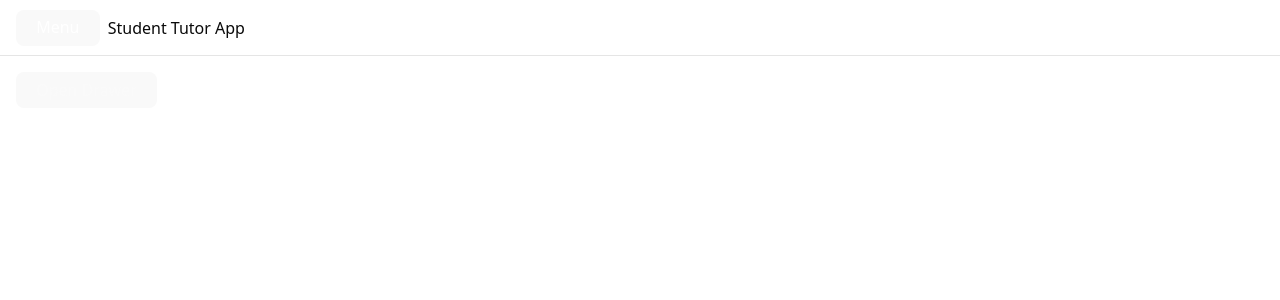
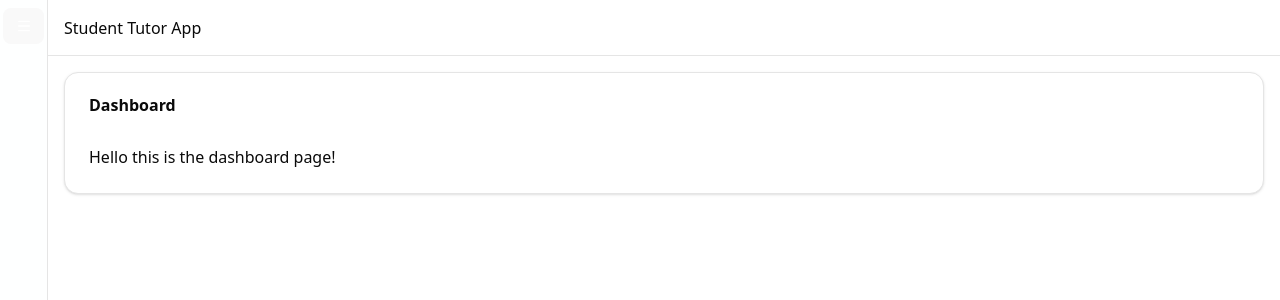
Before and after one commit to IvanOG7777/TutorApp, a React (Vite) app: page /dashboard in a window 1280 px wide. Shown: the top 300 px of the page. Built offline with nearby package versions, Linux system fonts and the light colour scheme.

Commit message:
Unneeded code
Took away the code i had in the the dashboard. Added a card to see how it looks like. Started working on a userStore as well.

```diff
--- a/src/layouts/AppShell.tsx
+++ b/src/layouts/AppShell.tsx
@@ -1,37 +1,57 @@
 // src/layouts/AppShell.tsx
 import { useState } from "react";
 import { NavLink, Outlet, useLocation } from "react-router-dom";
-import { MailIcon } from "lucide-react";
 import { Button } from "@/components/ui/button";
 import { Drawer, List, ListItemButton, ListItemIcon, ListItemText } from "@mui/material";
+import {Menu, MailIcon, X} from "lucide-react";
 
 export default function AppShell() {
     const [open, setOpen] = useState(false);
     const location = useLocation();
 
     const items = [
-        { label: "Home", to: "/" },
+        { label: "Home", to: "/dashboard" },
         { label: "Post", to: "/posts" },
         { label: "Ask/Request", to: "/ask" },
         { label: "Profile", to: "/profile" },
     ];
 
     return (
-        <div className="min-h-screen flex flex-col">
-            {/* top bar (drawer trigger) */}
-            <header className="h-14 border-b flex items-center px-4">
-                <Button variant="ghost" className="text-white" onClick={() => setOpen(true)}>Menu</Button>
-                <div className="ml-2 font-medium">Student Tutor App</div>
-            </header>
+        <div className="min-h-screen flex">
 
-            {/* page content */}
-            <main className="flex-1 p-4">
-                <Outlet /> {/* 👈 all pages render here */}
-            </main>
+            <aside className="fixed left-0 top-0 h-screen w-12 border-r bg-background/90 backdrop-blur-sm flex flex-col items-center">
+                {/* top-left menu button */}
+                <Button
+                    variant="ghost"
+                    size="icon"
+                    className="mt-2"
+                    onClick={() => setOpen(true)}
+                    aria-label="Open menu"
+                >
+                    <Menu className="h-5 w-5 text-white" />
+                </Button>
+                {/* you can add more rail icons stacked vertically here */}
+            </aside>
+            <div className="ml-12 flex-1 flex flex-col">
+                {/* optional top bar for page title, etc. */}
+                <header className="h-14 border-b flex items-center px-4">
+                    <div className="font-medium">Student Tutor App</div>
+                </header>
 
-            {/* global drawer */}
+                <main className="flex-1 p-4">
+                    <Outlet />
+                </main>
+            </div>
+
+            {/* DRAWER CONTENT */}
             <Drawer open={open} onClose={() => setOpen(false)}>
-                <div style={{ width: 250 }}>
+                <div style={{ width: 260 }}>
+                    <div className="flex items-center justify-between px-3 py-3 border-b">
+                        <span className="font-semibold">Navigation</span>
+                        <Button variant="ghost" size="icon" onClick={() => setOpen(false)} aria-label="Close menu">
+                            <X className="h-5 w-5 text-white" />
+                        </Button>
+                    </div>
                     <List>
                         {items.map((it) => (
                             <ListItemButton
--- a/src/pages/Dashboard.tsx
+++ b/src/pages/Dashboard.tsx
@@ -1,55 +1,22 @@
 import {useState} from "react";
-import {NavLink, Outlet, useNavigate} from "react-router-dom";
-import {MailIcon, Menu} from "lucide-react";
-import {Button} from "@/components/ui/button.tsx";
+import {NavLink, Outlet} from "react-router-dom";
+import {MailIcon} from "lucide-react";
 
-import { List, Drawer, ListItemText, ListItemIcon, ListItemButton} from "@mui/material";
+import {Card, CardContent, CardTitle, CardHeader} from "@/components/ui/card.tsx";
 
 
 export default function Dashboard() {
+    return (
+        <div>
+            <Card>
+                <CardHeader>
+                    <CardTitle>Dashboard</CardTitle>
+                </CardHeader>
 
-    const navigate = useNavigate();
-    const [open, setOpen] = useState(false);
-    const items = [
-        { label: "Home", to: "/" },
-        { label: "Post", to: "/posts" },
-        { label: "Ask/Request", to: "/ask" },
-        { label: "Profile", to: "/profile" },
-    ];
-
-    const list = () => (
-        <div style={{ width: 250 }}>
-            <List>
-                {items.map((item) => (
-                    <ListItemButton
-                        key={item.to}
-                        component={NavLink}     // 👈 turn it into a link
-                        to={item.to}
-                        onClick={() => setOpen(false)}  // close drawer after click
-                        selected={location.pathname === item.to} // highlight active
-                        sx={{ "&.active": { bgcolor: "action.selected" } }}
-                    >
-                        <ListItemIcon>
-                            <MailIcon size={18} />
-                        </ListItemIcon>
-                        <ListItemText primary={item.label} />
-                    </ListItemButton>
-                ))}
-            </List>
+                <CardContent>
+                    Hello this is the dashboard page!
+                </CardContent>
+            </Card>
         </div>
-    );
-
-    return (
-
-        <div>
-            <Button onClick={() => setOpen(true)}>Open Drawer</Button>
-            <main className="flex-1 p-4">
-                <Outlet />   {/* 👈 this is what shows /ask, /posts, etc. */}
-            </main>
-            <Drawer open={open} onClose={() => setOpen(false)}>
-                {list()}
-            </Drawer>
-        </div>
-
     )
 }
--- /dev/null
+++ b/src/store/userStore.ts
@@ -0,0 +1,12 @@
+import {create} from "zustand";
+
+type status = "ACTIVE" | "INACTIVE";
+
+
+interface User {
+    id: string;
+    name: string;
+    email: string;
+    profileImageUrl?: string;
+    status: status;
+}
```
